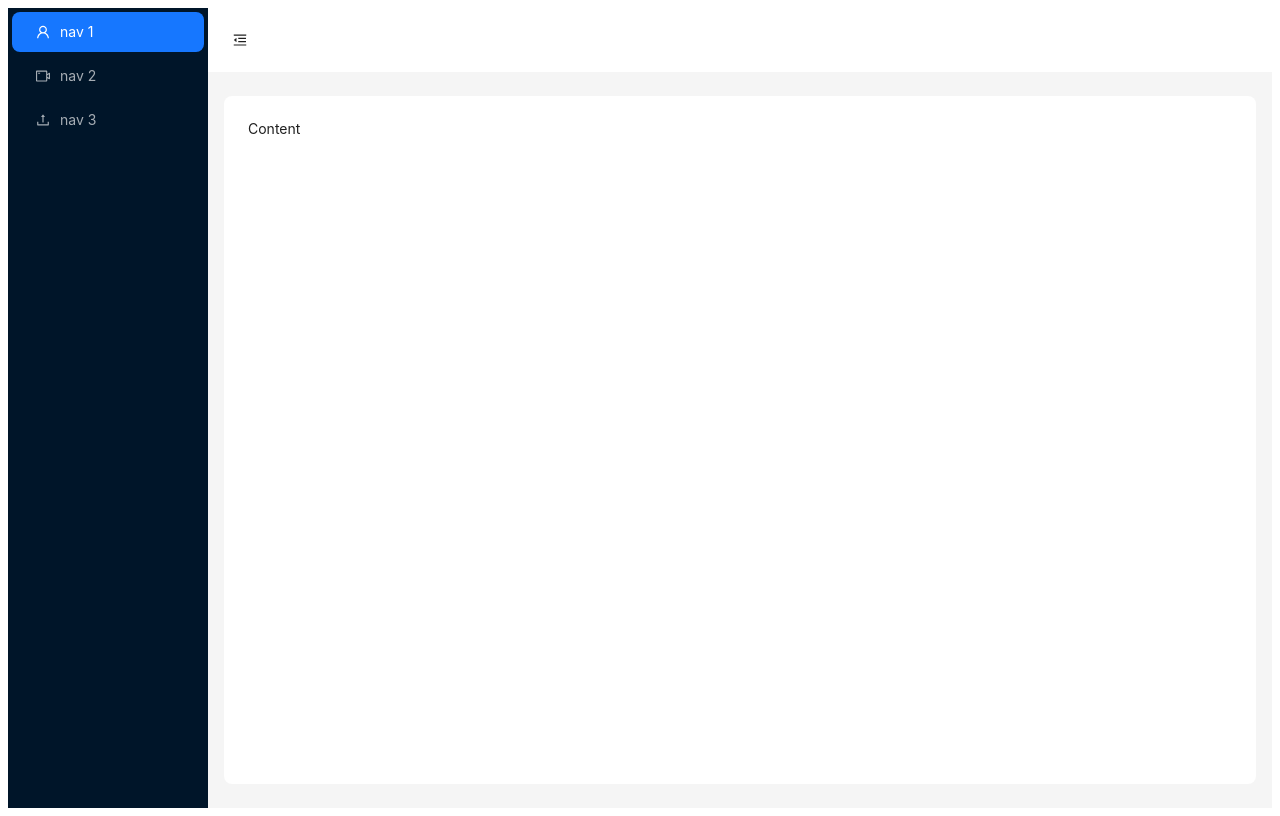
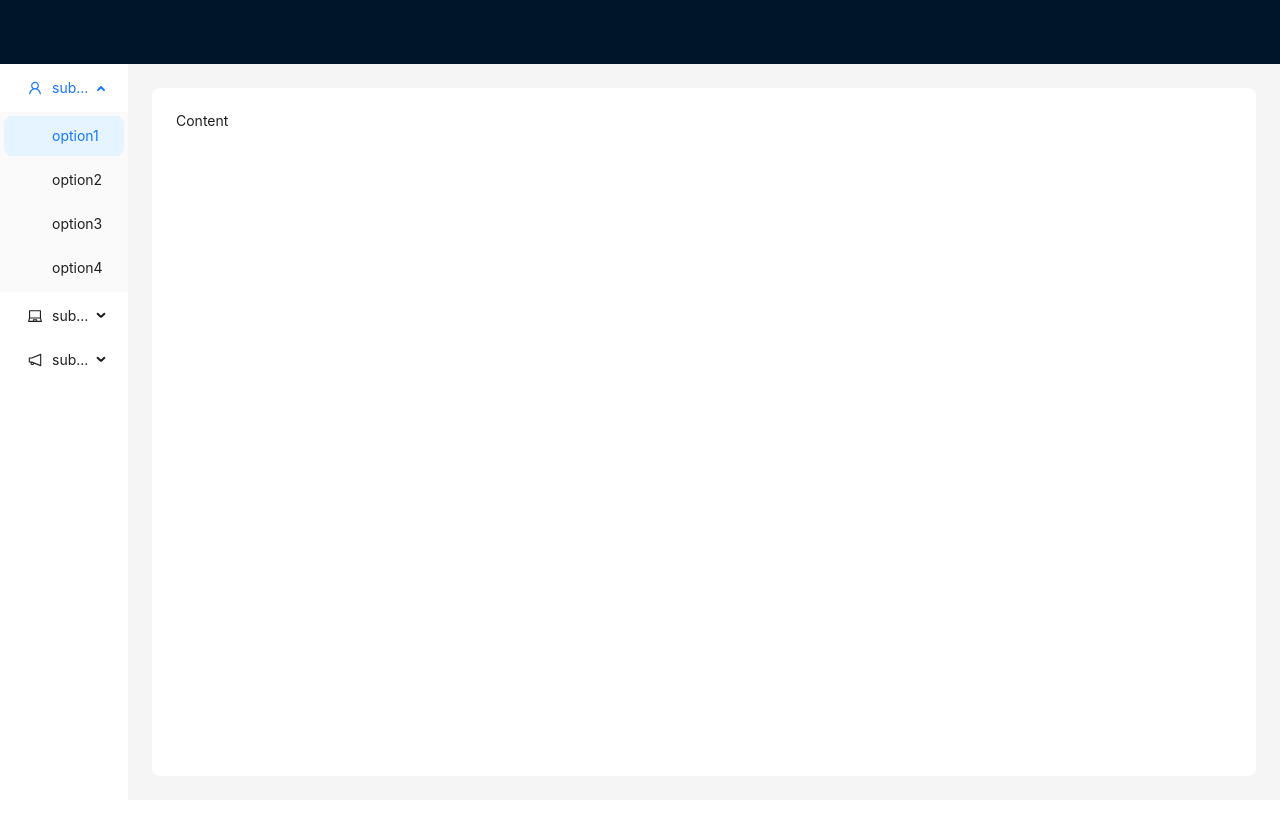
Before and after one commit to MCTBL/ledger_frontend, a React (Vite) app: page / in a window 1280 px wide. Built offline with nearby package versions, Linux system fonts and the light colour scheme.

Commit message:
重构 App 组件，优化侧边栏菜单结构并更新样式

```diff
--- a/src/App.tsx
+++ b/src/App.tsx
@@ -1,72 +1,68 @@
 import {
-	MenuFoldOutlined,
-	MenuUnfoldOutlined,
-	UploadOutlined,
+	LaptopOutlined,
+	NotificationOutlined,
 	UserOutlined,
-	VideoCameraOutlined,
 } from "@ant-design/icons";
-import { Button, Layout, Menu, theme } from "antd";
-import { Content, Header } from "antd/es/layout/layout";
-import React, { useState } from "react";
+import type { MenuProps } from "antd";
+import { Layout, Menu, theme } from "antd";
+import React from "react";
 
-const { Sider } = Layout;
+const { Header, Content, Sider } = Layout;
+
+const items2: MenuProps["items"] = [
+    UserOutlined,
+    LaptopOutlined,
+    NotificationOutlined,
+].map((icon, index) => {
+    const key = String(index + 1);
+
+    return {
+        key: `sub${key}`,
+        icon: React.createElement(icon),
+        label: `subnav ${key}`,
+        children: Array.from({ length: 4 }).map((_, j) => {
+            const subKey = index * 4 + j + 1;
+            return {
+                key: subKey,
+                label: `option${subKey}`,
+            };
+        }),
+    };
+});
 
 const App: React.FC = () => {
-	const [collapsed, setCollapsed] = useState(false);
     const {
         token: { colorBgContainer, borderRadiusLG },
     } = theme.useToken();
 
     return (
-		<Layout style={{ height: "100vh", width: "100%" }}>
-			<Sider trigger={null} collapsible collapsed={collapsed}>
-				<div className="demo-logo-vertical" />
+        <Layout style={{ height: "100%" }}>
+            <Header style={{ display: "flex", alignItems: "center" }}>
+                <div className="demo-logo" />
+            </Header>
+            <Layout>
+                <Sider width={"10%"} style={{ background: colorBgContainer }}>
                     <Menu
-					theme="dark"
                         mode="inline"
                         defaultSelectedKeys={["1"]}
-					items={[
-						{
-							key: "1",
-							icon: <UserOutlined />,
-							label: "nav 1",
-						},
-						{
-							key: "2",
-							icon: <VideoCameraOutlined />,
-							label: "nav 2",
-						},
-						{
-							key: "3",
-							icon: <UploadOutlined />,
-							label: "nav 3",
-						},
-					]}
+                        defaultOpenKeys={["sub1"]}
+                        style={{ height: "100%", borderInlineEnd: 0 }}
+                        items={items2}
                     />
                 </Sider>
-			<Layout>
-				<Header style={{ padding: 0, background: colorBgContainer }}>
-					<Button
-						type="text"
-						icon={
-							collapsed ? (
-								<MenuUnfoldOutlined />
-							) : (
-								<MenuFoldOutlined />
-							)
-						}
-						onClick={() => setCollapsed(!collapsed)}
-						style={{
-							// fontSize: "16px",
-							width: 64,
-							height: 64,
-						}}
-					/>
-				</Header>
+                <Layout style={{ padding: "24px 24px 24px 24px" }}>
+                    {/* <Breadcrumb
+                        items={[
+                            { title: "Home" },
+                            { title: "List" },
+                            { title: "App" },
+                        ]}
+                        style={{ margin: "16px 0" }}
+                    /> */}
                     <Content
                         style={{
-						margin: "24px 16px",
                             padding: 24,
+                            margin: 0,
                             minHeight: 280,
                             background: colorBgContainer,
                             borderRadius: borderRadiusLG,
@@ -76,6 +72,7 @@ const App: React.FC = () => {
                     </Content>
                 </Layout>
             </Layout>
+        </Layout>
     );
 };
 
--- /dev/null
+++ b/src/main.css
@@ -0,0 +1,10 @@
+html,
+body {
+    margin: 0;
+    padding: 0;
+    height: 100%; /* 确保 HTML 和 body 占满屏幕高度 */
+}
+
+#root {
+    height: 100%; /* 确保 React 的根节点占满屏幕高度 */
+}
--- a/src/main.tsx
+++ b/src/main.tsx
@@ -1,9 +1,10 @@
 import { StrictMode } from 'react';
 import { createRoot } from 'react-dom/client';
 import App from './App';
+import './main.css';
 
 createRoot(document.getElementById("root")!).render(
 	<StrictMode>
-		<App />
+		<App/>
 	</StrictMode>
 );
```
Lines whose indentation alone changed are shown as unchanged.
